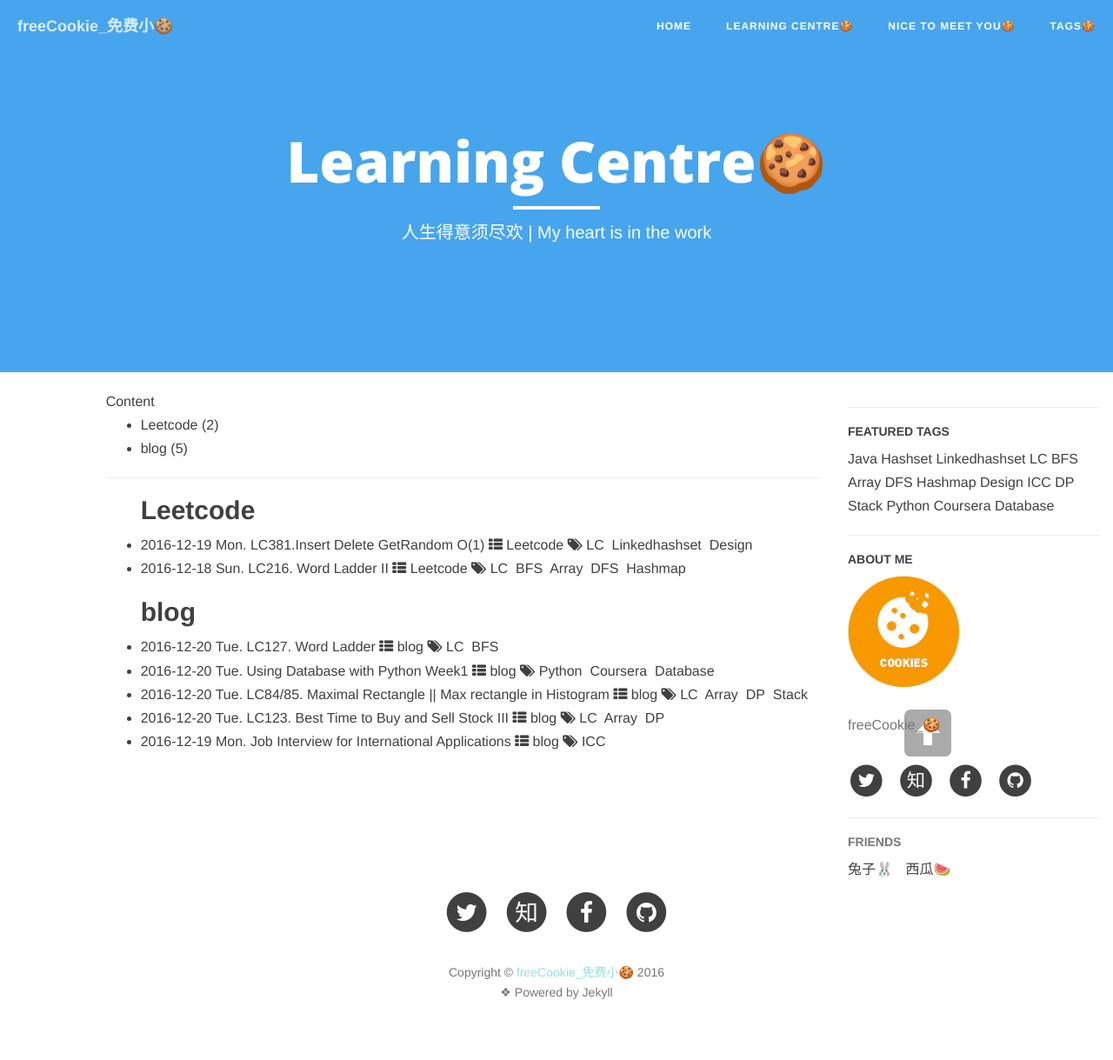
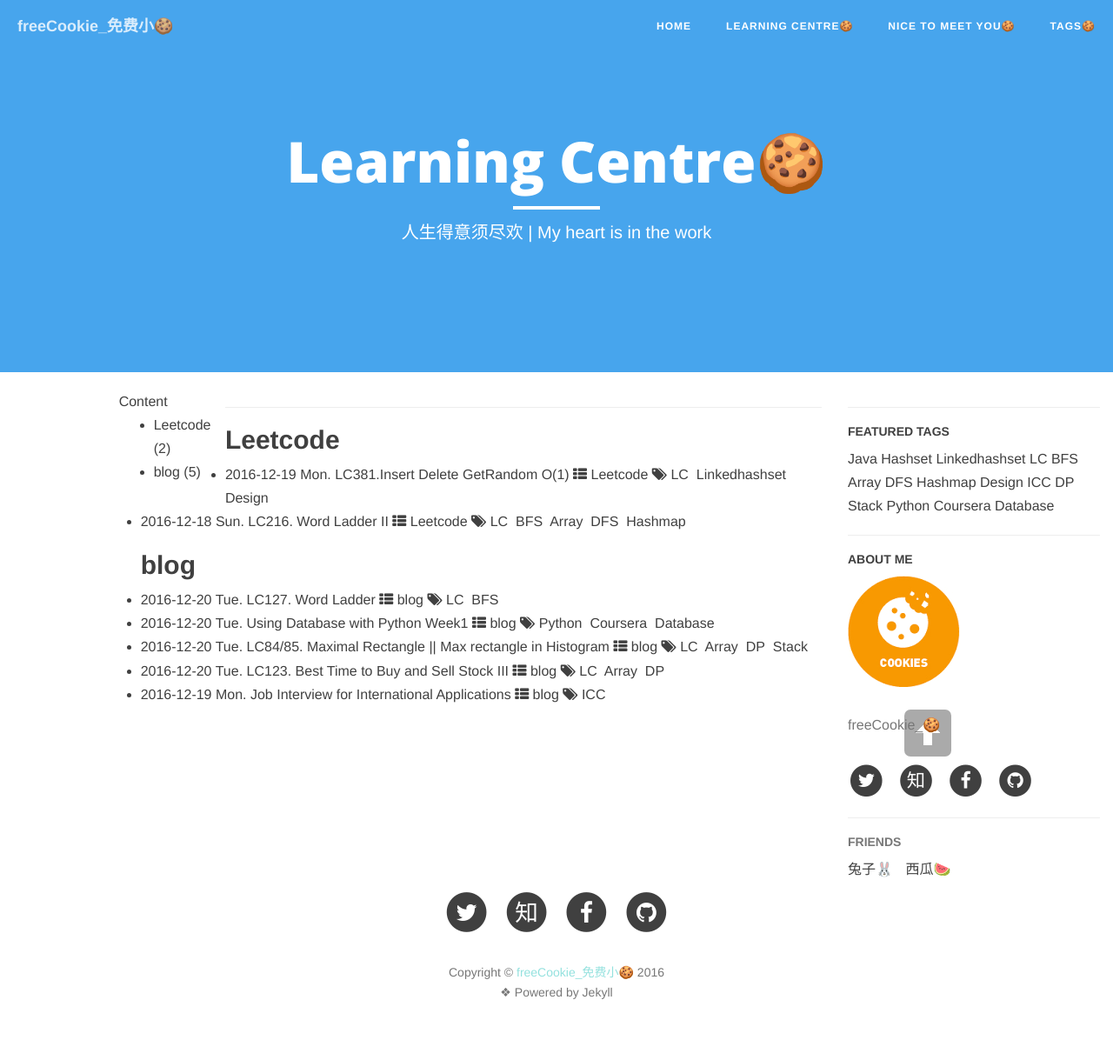
Before and after one commit to MelonTennis/MelonTennis.github.io, a Jekyll site: the page built from 1category.html, in a window 1280 px wide. Shown: the whole page at 87% size. Built offline with Jekyll 4.4.1, drawn with Linux system fonts in a browser that asks for light colours; nearby versions of some CDN libraries; comment, search, counter and statistics services are not loaded.

Commit message:
category

```diff
--- a/1category.html
+++ b/1category.html
@@ -8,7 +8,10 @@ permalink: /category/
 
 
 <div class="page clearfix">
-    <div class="right">
+    <div class="col-lg-2 col-lg-offset-0
+        visible-lg-block
+        sidebar-container
+        catalog-container">
         <div class="wrap">
 
             <!-- Content -->
```
